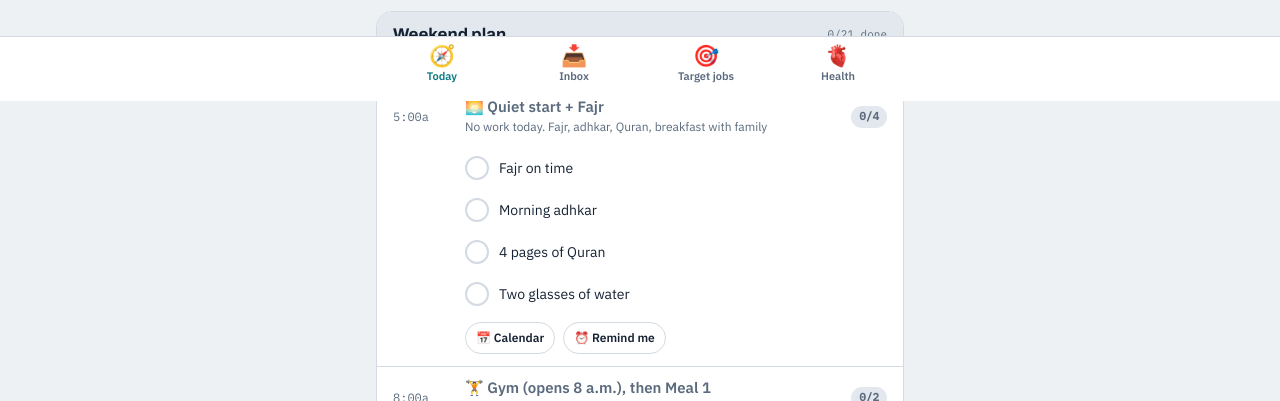
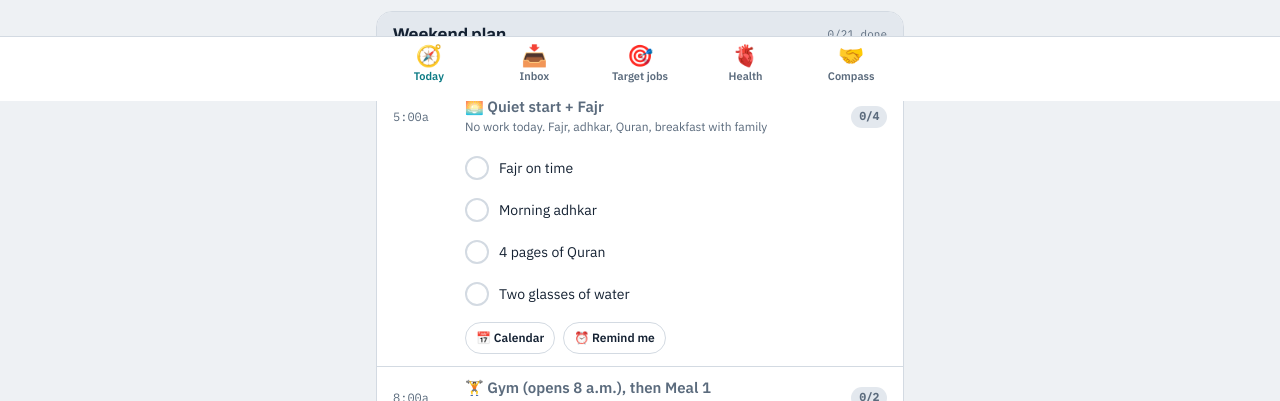
Before and after one commit to MG4Trading/signal-desk, a plain HTML site: page focus/index.html in a window 1280 px wide. Shown: the part 699-1100 px from the top of the page. Drawn offline with Linux system fonts and the light colour scheme; no server answers.

Commit message:
Add Compass button to navigation
Signed-off-by: MG4Trading <73076091+MG4Trading@users.noreply.github.com>

```diff
--- a/focus/index.html
+++ b/focus/index.html
@@ -111,7 +111,7 @@ details summary::-webkit-details-marker{display:none}
 .fold summary{font-size:13px;font-weight:600;color:var(--accent);padding:8px 0;min-height:36px}
 .ar{font-family:"Amiri",serif;direction:rtl;font-size:19px;line-height:1.7}
 nav{position:fixed;left:0;right:0;bottom:0;z-index:25;background:var(--surface);border-top:1px solid var(--line);padding:6px 0 calc(8px + env(safe-area-inset-bottom,0px))}
-nav .wrap{display:grid;grid-template-columns:repeat(4,1fr)}
+nav .wrap{display:grid;grid-template-columns:repeat(5,1fr)}
 nav button{border:0;background:transparent;display:flex;flex-direction:column;align-items:center;gap:2px;font-size:11px;font-weight:600;color:var(--muted);min-height:50px;position:relative}
 nav button span{font-size:21px;line-height:1.1}
 nav button[aria-pressed="true"]{color:var(--accent)}
@@ -139,6 +139,7 @@ ol.steps{margin:0;padding-left:20px;display:flex;flex-direction:column;gap:6px;f
   <button type="button" data-tab="inbox" aria-pressed="false"><span>📥</span>Inbox<i class="dot" id="ideaDot" hidden></i></button>
   <button type="button" data-tab="jobs" aria-pressed="false"><span>🎯</span>Target jobs<i class="dot" id="jobDot" hidden></i></button>
   <button type="button" data-tab="health" aria-pressed="false"><span>🫀</span>Health</button>
+  <button type="button" data-href="compass.html" aria-pressed="false"><span>🤝</span>Compass</button>
 </div></nav>
 <div class="sheet" id="sheet" hidden><div id="sheetBody"></div></div>
 
@@ -798,7 +799,7 @@ function viewHealth(){
 /* ---------- shell ---------- */
 let tab = store.get("tab", "today");
 function go(t){ tab = t; store.set("tab", t); render(); window.scrollTo({ top:0 }); }
-document.querySelectorAll("nav button").forEach(b => b.onclick = () => go(b.dataset.tab));
+document.querySelectorAll("nav button").forEach(b => b.onclick = () => b.dataset.href ? (location.href = b.dataset.href) : go(b.dataset.tab));
 function render(){
   const ae = document.activeElement; if (ae && ae.matches && ae.matches("#main input:not([type=password])") && ae.value){ pending = true; return; }
   pending = false; _bc = null;
```
